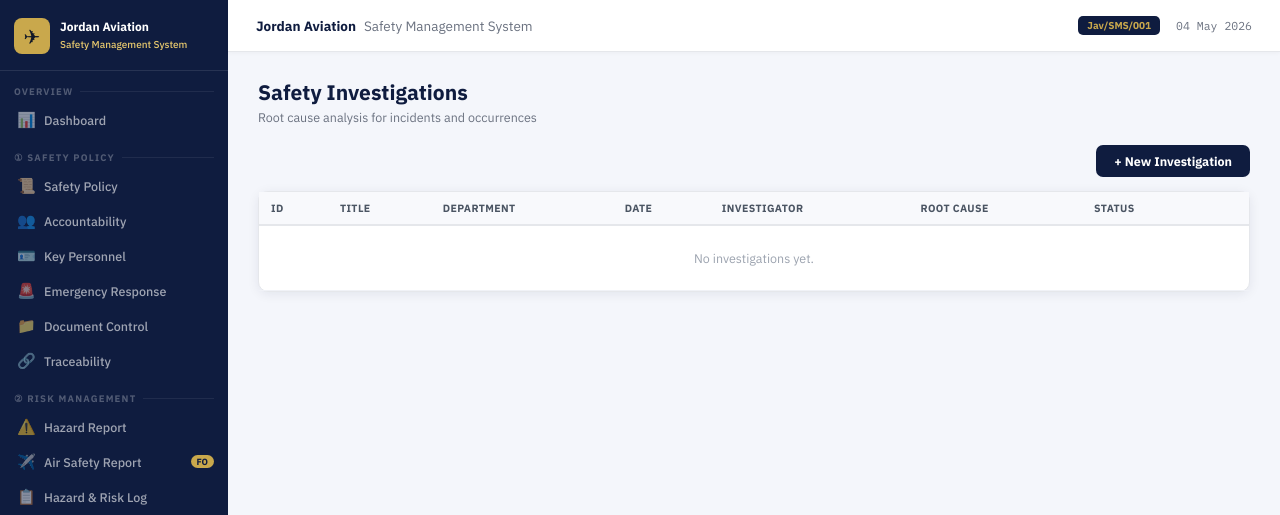
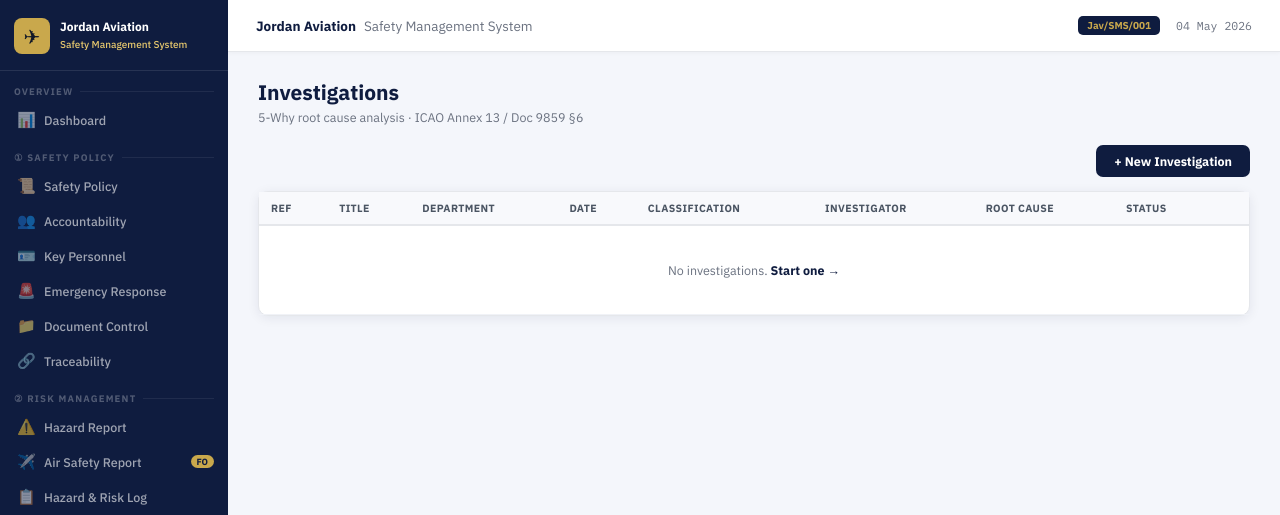
Before and after one commit to omarbarghouth/jav-sms, a Flask app: page /investigations in a window 1280 px wide. Shown: the top 515 px of the page. Run offline with Flask 3, Linux system fonts and the light colour scheme; data comes from the database, SQL or seed files in the repository; data that the repository does not hold is empty.

Commit message:
Add files via upload

```diff
--- a/templates/investigation/investigation_list.html
+++ b/templates/investigation/investigation_list.html
@@ -1,29 +1,59 @@
 {% extends "base.html" %}
 {% block title %}Investigations{% endblock %}
 {% block content %}
-<div class="page-title">Safety Investigations</div>
-<div class="page-sub">Root cause analysis for incidents and occurrences</div>
+<div class="page-title">Investigations</div>
+<div class="page-sub">5-Why root cause analysis · ICAO Annex 13 / Doc 9859 §6</div>
+
 <div style="display:flex;justify-content:flex-end;margin-bottom:14px">
   <a href="/investigations/new" class="btn btn-nav">+ New Investigation</a>
 </div>
+
 <div class="card" style="padding:0">
   <div class="tbl-wrap">
     <table>
-      <thead><tr><th>ID</th><th>Title</th><th>Department</th><th>Date</th><th>Investigator</th><th>Root Cause</th><th>Status</th><th></th></tr></thead>
+      <thead>
+        <tr>
+          <th>Ref</th>
+          <th>Title</th>
+          <th>Department</th>
+          <th>Date</th>
+          <th>Classification</th>
+          <th>Investigator</th>
+          <th>Root Cause</th>
+          <th>Status</th>
+          <th></th>
+        </tr>
+      </thead>
       <tbody>
-        {% for i in investigations %}
+        {% for inv in investigations %}
         <tr>
-          <td class="mono">{{ i.id }}</td>
-          <td style="max-width:200px;font-size:12px">{{ i.title }}</td>
-          <td>{{ i.department.code if i.department else '—' }}</td>
-          <td style="font-size:12px">{{ i.date_of_occurrence }}</td>
-          <td style="font-size:12px">{{ i.investigator }}</td>
-          <td style="max-width:160px;font-size:12px">{{ (i.root_cause or '—')[:60] }}</td>
-          <td>{% if i.status=='Closed' %}<span class="badge b-green">Closed</span>{% else %}<span class="badge b-yellow">Open</span>{% endif %}</td>
-          <td><a href="/investigations/{{ i.id }}" class="btn btn-nav btn-sm">View</a></td>
+          <td><span class="ctrl-num">{{ inv.id }}</span></td>
+          <td style="font-size:13px;font-weight:600;max-width:180px">{{ inv.title or '—' }}</td>
+          <td style="font-size:12px">{{ inv.department.code if inv.department else '—' }}</td>
+          <td style="font-size:12px">{{ inv.date_of_occurrence or '—' }}</td>
+          <td>
+            {% if inv.classification == 'Accident' %}<span class="badge b-red">Accident</span>
+            {% elif inv.classification == 'Serious Incident' %}<span class="badge b-red">Serious Incident</span>
+            {% elif inv.classification == 'Incident' %}<span class="badge b-yellow">Incident</span>
+            {% else %}<span class="badge b-gray">{{ inv.classification or '—' }}</span>{% endif %}
+          </td>
+          <td style="font-size:12px">{{ inv.investigator or '—' }}</td>
+          <td style="max-width:160px;font-size:11px;color:var(--muted)">
+            {{ (inv.root_cause or '—')[:60] }}
+          </td>
+          <td>
+            {% if inv.status=='Closed' %}<span class="badge b-green">Closed</span>
+            {% elif inv.status=='In Progress' %}<span class="badge b-blue">In Progress</span>
+            {% else %}<span class="badge b-yellow">Open</span>{% endif %}
+          </td>
+          <td><a href="/investigations/{{ inv.id }}" class="btn btn-nav btn-sm">Detail →</a></td>
         </tr>
         {% else %}
-        <tr><td colspan="8" style="text-align:center;color:#9ca3af;padding:24px">No investigations yet.</td></tr>
+        <tr>
+          <td colspan="9" style="text-align:center;color:var(--muted);padding:36px">
+            No investigations. <a href="/investigations/new" style="color:var(--navy);font-weight:700">Start one →</a>
+          </td>
+        </tr>
         {% endfor %}
       </tbody>
     </table>
```
